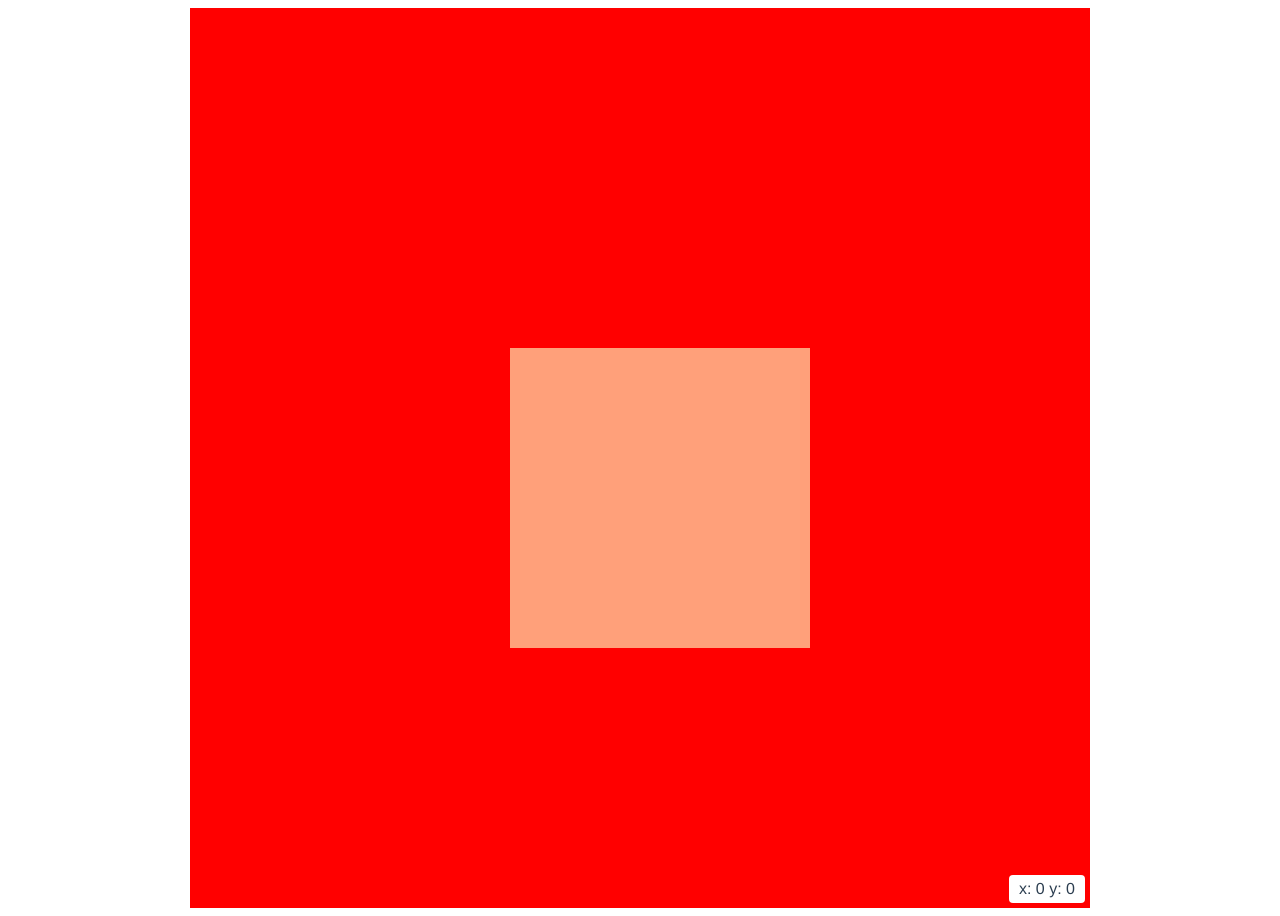
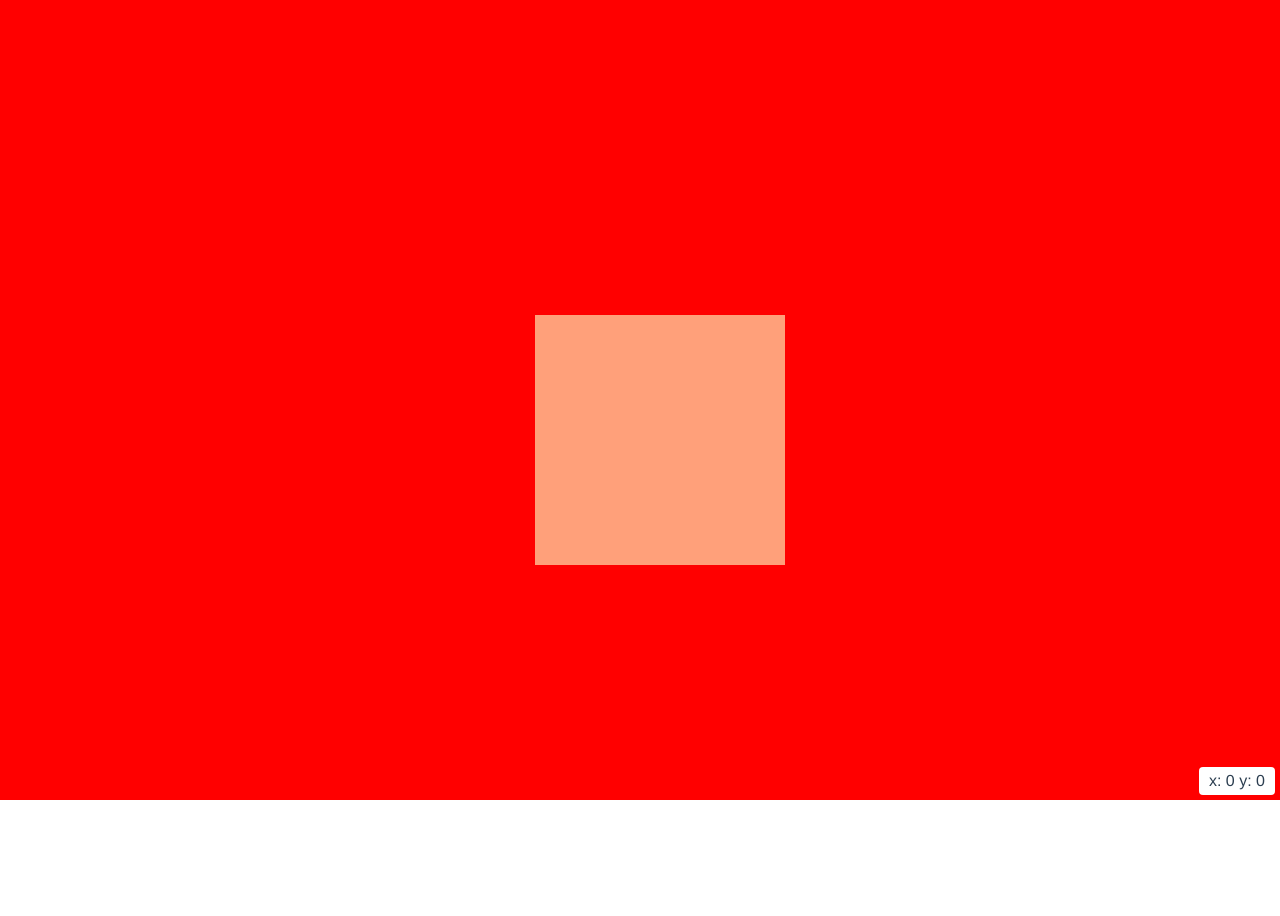
Before and after one commit to aarcoraci/vue-parallax-view, a Vue app: page / in a window 1280 px wide. After the commit the page ends 800 px from the top, so only its background shows below. Built offline with nearby package versions, Linux system fonts and the light colour scheme; the HTML template or start-up script is replaced by a standard one.

Commit message:
better sizing

```diff
--- a/src/App.vue
+++ b/src/App.vue
@@ -22,4 +22,10 @@ export default {
   text-align: center;
   color: #2c3e50;
 }
+
+html,
+body {
+  margin: 0;
+  padding: 0;
+}
 </style>
--- a/src/components/Parallax.vue
+++ b/src/components/Parallax.vue
@@ -61,8 +61,8 @@ export default {
 #parallax {
   margin: 0 auto;
   background-color: red;
-  width: 900px;
-  height: 900px;
+  width: 100vw;
+  height: 100vh;
   position: relative;
 
   .mouse-pos {
@@ -79,8 +79,8 @@ export default {
     left: 50%;
     top: 50%;
     background-color: lightsalmon;
-    width: 300px;
-    height: 300px;
+    width: 250px;
+    height: 250px;
     will-change: transform;
     transition: 250ms all linear;
   }
```
